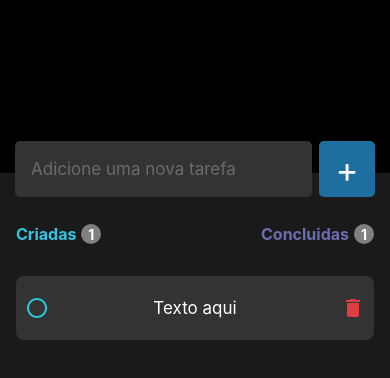
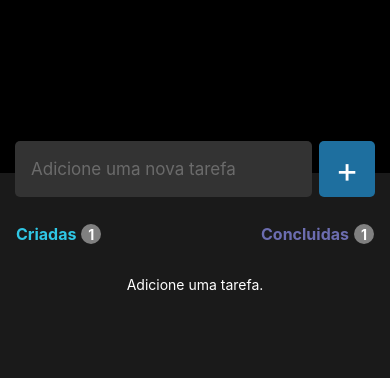
Before and after one commit to matheusOliv23/Todo-React-Native, a React Native app: screen / in a window 390 px wide. Shown: the top 378 px of the page. Built offline with nearby package versions, Linux system fonts and the light colour scheme; grey boxes are pictures that could not be loaded.

Commit message:
feat: add flatlist of tasks and remove/add feature

```diff
--- a/src/components/TaskItem/index.tsx
+++ b/src/components/TaskItem/index.tsx
@@ -3,7 +3,12 @@ import { styles } from "./styles";
 import { MaterialIcons } from "@expo/vector-icons";
 import { useState } from "react";
 
-export function TaskItem() {
+type Props = {
+  onRemove: () => void;
+  task: string;
+};
+
+export function TaskItem({ onRemove, task }: Props) {
   const [isChecked, setIsChecked] = useState(false);
   return (
     <View
@@ -28,9 +33,14 @@ export function TaskItem() {
           { textDecorationLine: isChecked ? "line-through" : "none" },
         ]}
       >
-        Texto aqui
+        {task}
       </Text>
-      <MaterialIcons name="delete" size={24} color="#e23c44" />
+      <MaterialIcons
+        onPress={onRemove}
+        name="delete"
+        size={24}
+        color="#e23c44"
+      />
     </View>
   );
 }
--- a/src/screens/Home/index.tsx
+++ b/src/screens/Home/index.tsx
@@ -6,6 +6,7 @@ import {
   TouchableOpacity,
   TextInput,
   Alert,
+  FlatList,
 } from "react-native";
 import { logo } from "../../../assets";
 import { TaskItem } from "../../components/TaskItem";
@@ -39,6 +40,10 @@ export function Home() {
     ]);
     console.log(`Clicou em remover ${name}`);
   }
+
+  const renderItem = ({ item }: { item: string }) => {
+    return <TaskItem onRemove={() => handleTaskRemove(item)} task={item} />;
+  };
   return (
     <View style={styles.container}>
       <View style={styles.logoContainer}>
@@ -50,8 +55,10 @@ export function Home() {
           style={styles.input}
           placeholder="Adicione uma nova tarefa"
           placeholderTextColor="#6b6b6b"
+          onChangeText={(task) => setTaskName(task)}
+          value={taskName}
         />
-        <TouchableOpacity style={styles.button}>
+        <TouchableOpacity onPress={handleTaskAdd} style={styles.button}>
           <Text style={styles.buttonText}>+</Text>
         </TouchableOpacity>
       </View>
@@ -70,7 +77,15 @@ export function Home() {
         </View>
       </View>
       <View style={{ padding: 16 }}>
-        <TaskItem />
+        <FlatList
+          data={tasks}
+          keyExtractor={(item) => item}
+          renderItem={renderItem}
+          ListEmptyComponent={() => (
+            <Text style={styles.listEmptyText}>Adicione uma tarefa.</Text>
+          )}
+          showsVerticalScrollIndicator={false}
+        />
       </View>
     </View>
   );
```
